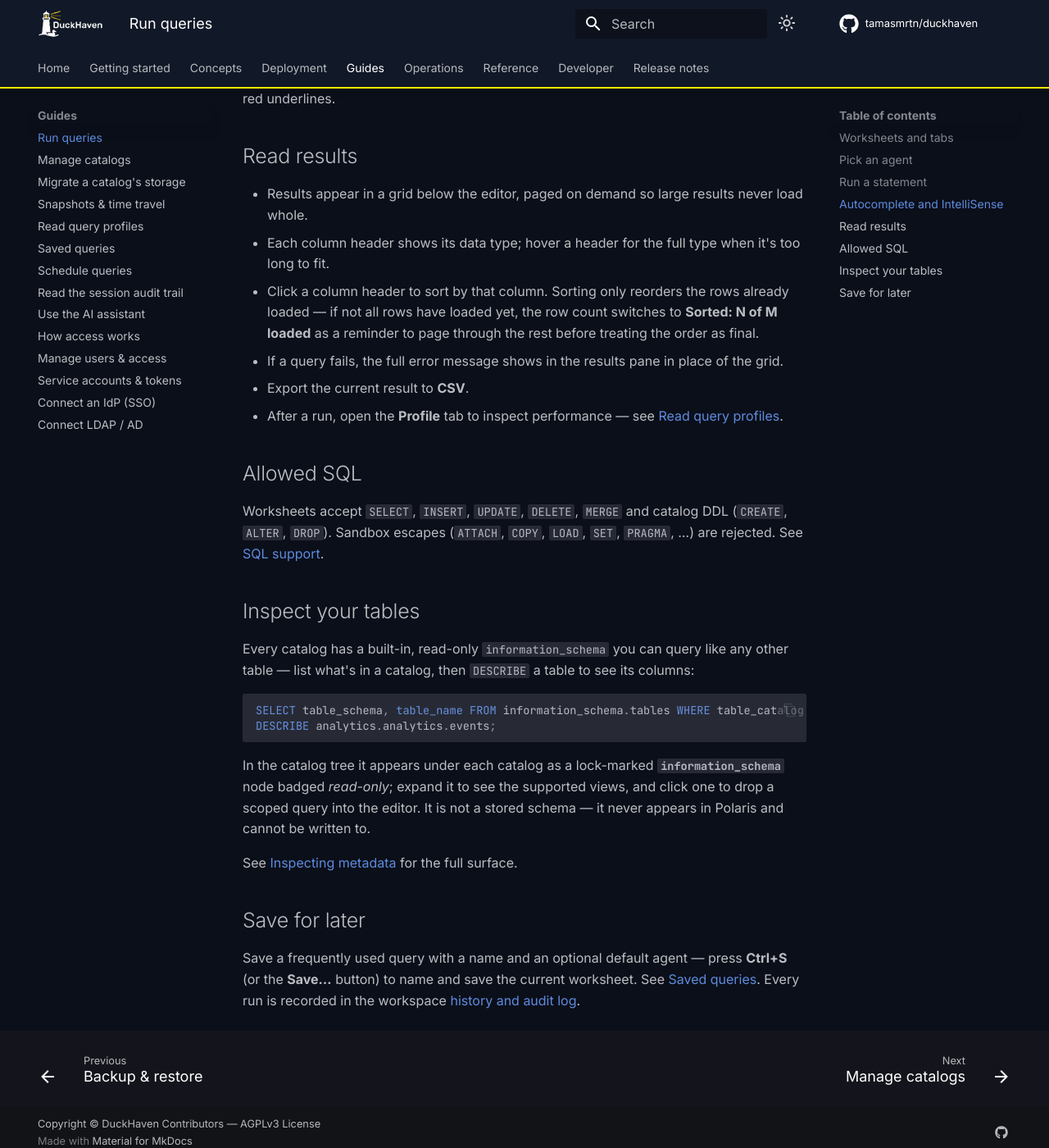
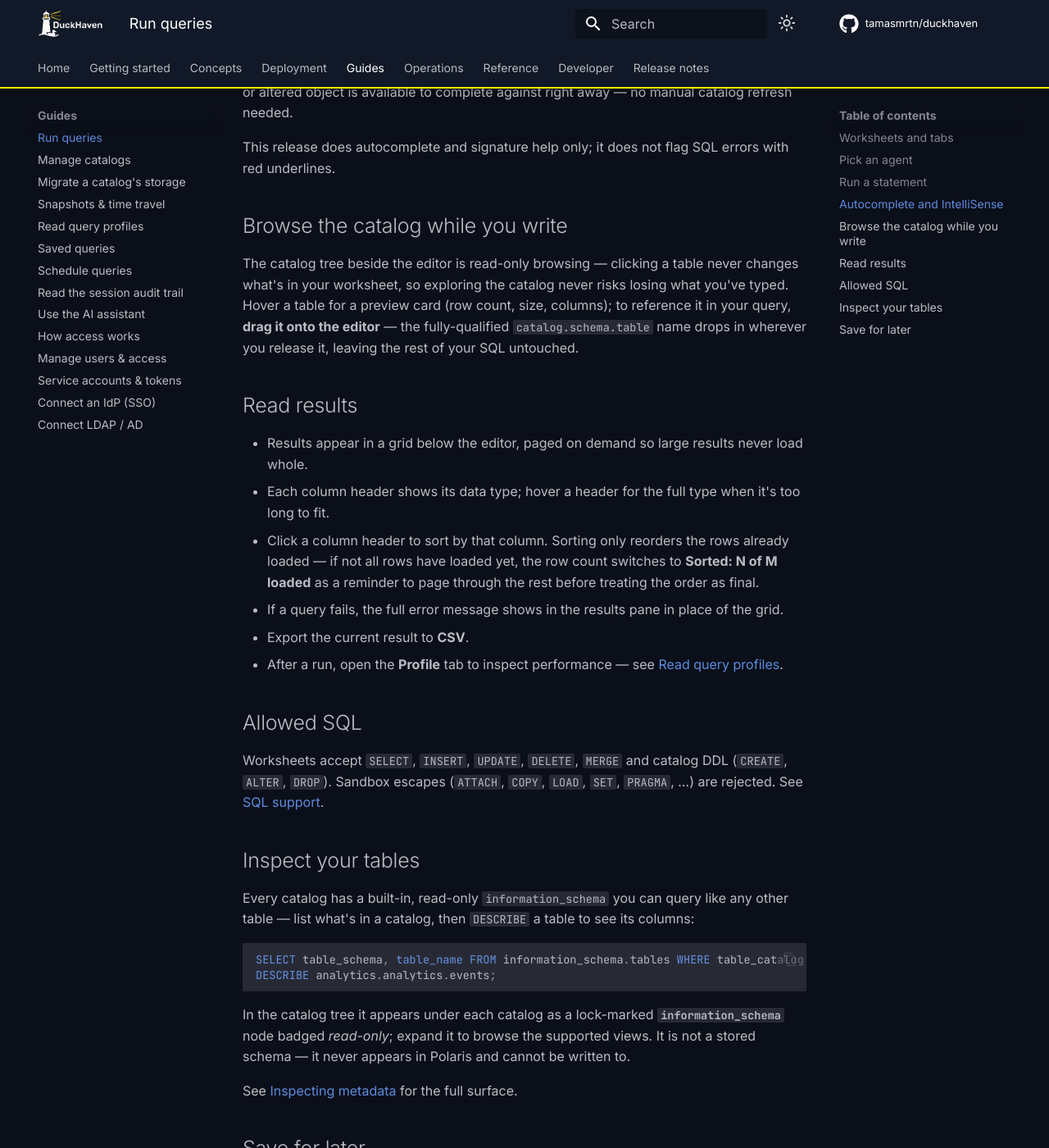
Before and after one commit to tamasmrtn/duckhaven, an MkDocs documentation site: the page built from docs/guides/run-queries.md, in a window 1280 px wide and 1400 px high, scrolled down 1462 px. Shown: the whole window at 82% size. Built offline with MkDocs 1.6.1 and Material for MkDocs 9.7.7, drawn with Linux system fonts in a browser that asks for light colours; comment, search, counter and statistics services are not loaded; some of the changed text lies outside the part shown.

Commit message:
Document catalog browsing, drag-and-drop, and the inline diff
Closes the docs gaps this branch left behind: the information_schema
click-to-insert prose was stale (that click is now a no-op), and
drag-and-drop, the hover-preview card, cross-catalog `catalog.`
completion, and the assistant's inline hunk diff had no documentation
at all.

````diff
--- a/docs/guides/run-queries.md
+++ b/docs/guides/run-queries.md
@@ -27,7 +27,9 @@
 
 What it offers depends on context:
 
-- after `FROM` / `JOIN` — the workspace's **schemas** and **tables**;
+- after `FROM` / `JOIN` — the workspace's **catalogs**, **schemas**, and **tables**;
+- after `catalog.` or `catalog.schema.` — that catalog's **schemas** and **tables**, fetched on demand, so you can
+  reference another catalog attached to the workspace without switching your active one;
 - after `schema.` — the **tables** in that schema;
 - after a table or alias and a dot (e.g. `s.` for `FROM sales s`) — that table's **columns**, with their types. Aliases
   are resolved from the statement's `FROM`/`JOIN`;
@@ -45,6 +47,13 @@
 catalog refresh needed.
 
 This release does autocomplete and signature help only; it does not flag SQL errors with red underlines.
+
+## Browse the catalog while you write
+
+The catalog tree beside the editor is read-only browsing — clicking a table never changes what's in your worksheet, so
+exploring the catalog never risks losing what you've typed. Hover a table for a preview card (row count, size,
+columns); to reference it in your query, **drag it onto the editor** — the fully-qualified `catalog.schema.table` name
+drops in wherever you release it, leaving the rest of your SQL untouched.
 
 ## Read results
 
@@ -73,8 +82,8 @@
 ```
 
 In the catalog tree it appears under each catalog as a lock-marked **`information_schema`** node badged *read-only*;
-expand it to see the supported views, and click one to drop a scoped query into the editor. It is not a stored schema —
-it never appears in Polaris and cannot be written to.
+expand it to browse the supported views. It is not a stored schema — it never appears in Polaris and cannot be
+written to.
 
 See [Inspecting metadata](../reference/sql-support.md#inspecting-metadata-information_schema) for the full surface.
 
````
Also changed, not shown: docs/guides/using-the-assistant.md (+3 -2 lines).
